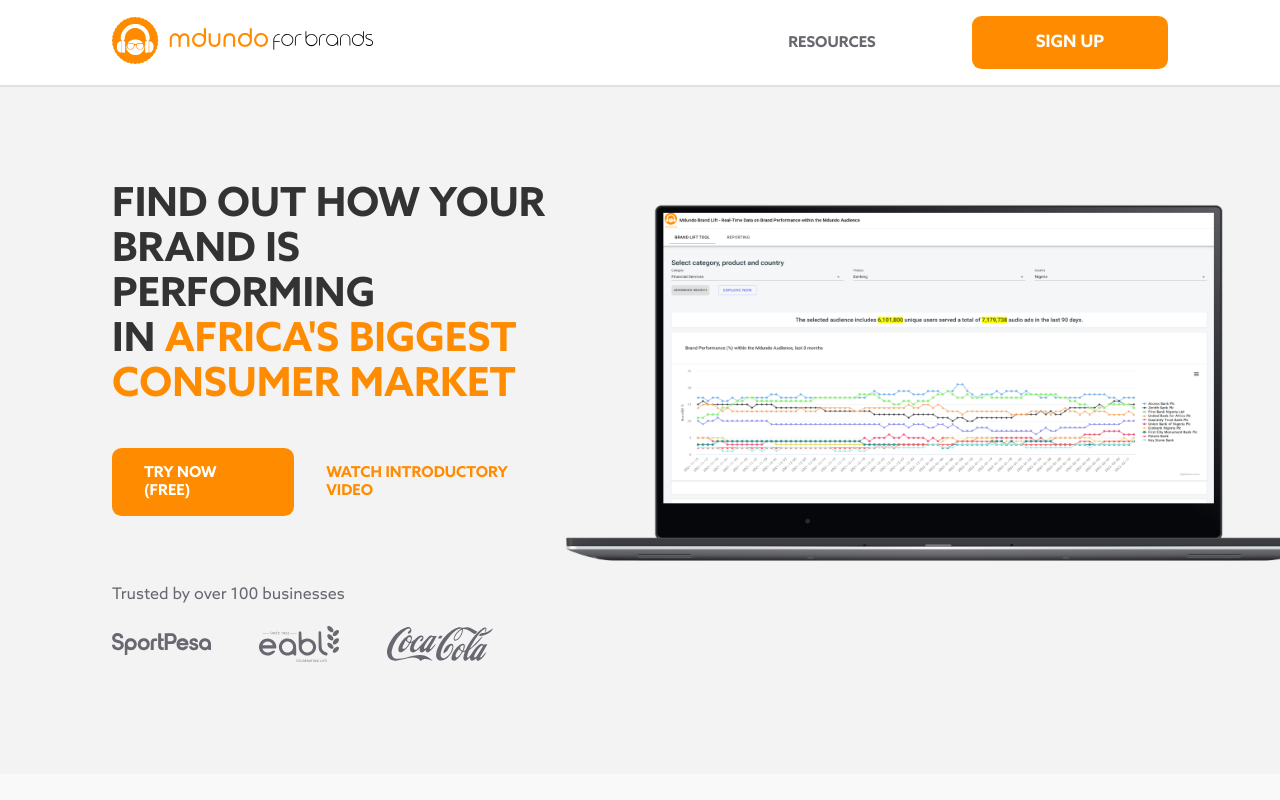
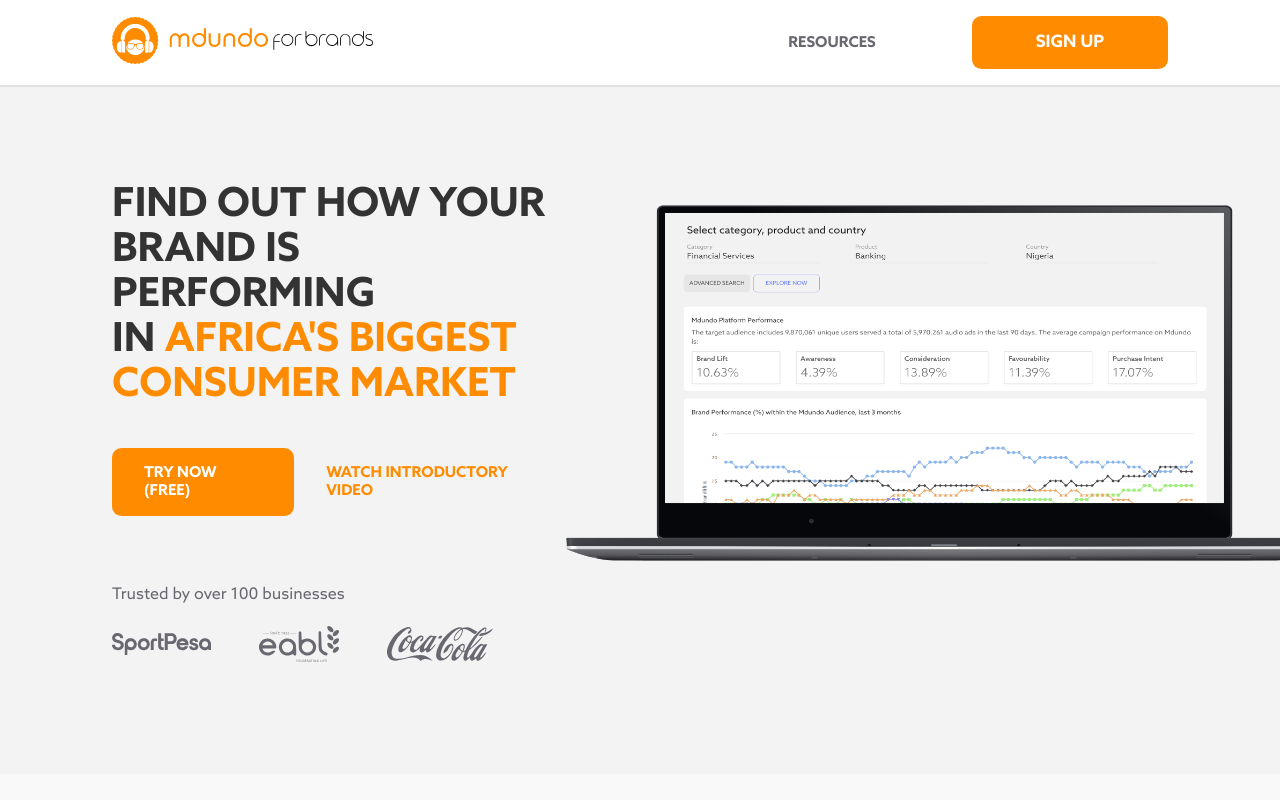
Before and after one commit to GabrielAbubakar/mdundo-for-brands, a Next.js app: page / in a window 1280 px wide. Shown: the top 800 px of the page. Built offline with nearby package versions, Linux system fonts and the light colour scheme.

Commit message:
desktop hero image changed

```diff
--- a/pages/index.js
+++ b/pages/index.js
@@ -1,8 +1,9 @@
 import Image from 'next/image'
+import Head from 'next/head'
 import Navigation from "../components/navBar/Navigation";
 import Tabs from '../components/FeatureTabs/Tabs';
 import styles from '../styles/Home.module.scss'
-import BrandLift from '../public/assets/images/BrandLift-Desktop.png'
+import BrandLift from '../public/assets/images/ProductShots.png'
 import Sportpesa from '../public/assets/images/SportPesa.svg'
 import Cocacola from '../public/assets/images/CocaCola.svg'
 import EABL from '../public/assets/images/EABL.svg'
@@ -13,16 +14,19 @@
 import MapPng from '../public/assets/images/map.png'
 import RachelPng from '../public/assets/images/RachelMdundo.png'
 import MdundoLogoSvg from '../public/assets/images/mdundoLogoDark.svg'
-import InstagramSvg from '../public/assets/images/instagram.svg'
-import FacebookSvg from '../public/assets/images/facebook.svg'
-import TwitterSvg from '../public/assets/images/twitter.svg'
+// import InstagramSvg from '../public/assets/images/instagram.svg'
+// import FacebookSvg from '../public/assets/images/facebook.svg'
+// import TwitterSvg from '../public/assets/images/twitter.svg'
 
 
 
 
 const Home = () => {
     return (
-        <div>
+        <>
+            <Head>
+                <title>Mdundo for Brands</title>
+            </Head>
             <Navigation />
 
 
@@ -49,12 +53,11 @@
                     </div>
 
                     <div className={styles.homeImgContainer}>
-                        <Image src={BrandLift} alt="bradlift desktop " width={944} height={577} />
+                        <Image src={BrandLift} alt="bradlift desktop" width={982} height={645} />
                     </div>
                 </div>
                 {/* </div> */}
             </section>
-
 
             {/* Case Studies Section*/}
             <section className={styles.caseStudies} id="case-studies">
@@ -142,7 +145,6 @@
                     </div>
                 </div>
             </section>
-
 
             {/* Clients Section */}
             <section className={styles.clients} id="clients">
@@ -246,15 +248,22 @@
                 </div>
             </section>
 
+            {/* Events Section */}
             <section className={styles.events} id="events">
                 <div className={styles.eventsContainer}>
                     <h2>Events</h2>
                     <div className={styles.eventsVideoCarousel}>
                         <div className={styles.eventsVideoCard}>
-
+                            <iframe width='100%' height='100%' src="https://www.youtube.com/embed/gaaTve1xLvQ" title="YouTube video player" frameBorder="0" allow="accelerometer; autoplay; clipboard-write; encrypted-media; gyroscope; picture-in-picture" allowFullScreen></iframe>
                         </div>
                         <div className={styles.eventsVideoCard}>
-
+                            <iframe width='100%' height="100%" src="https://www.youtube.com/embed/ArB3gEPc1I4" title="YouTube video player" frameBorder="0" allow="accelerometer; autoplay; clipboard-write; encrypted-media; gyroscope; picture-in-picture" allowFullScreen></iframe>
+                        </div>
+                        <div className={styles.eventsVideoCard}>
+                            <iframe width='100%' height='100%' src="https://www.youtube.com/embed/gaaTve1xLvQ" title="YouTube video player" frameBorder="0" allow="accelerometer; autoplay; clipboard-write; encrypted-media; gyroscope; picture-in-picture" allowFullScreen></iframe>
+                        </div>
+                        <div className={styles.eventsVideoCard}>
+                            <iframe width='100%' height="100%" src="https://www.youtube.com/embed/ArB3gEPc1I4" title="YouTube video player" frameBorder="0" allow="accelerometer; autoplay; clipboard-write; encrypted-media; gyroscope; picture-in-picture" allowFullScreen></iframe>
                         </div>
                     </div>
                     <div className={styles.eventsText}>
@@ -266,6 +275,7 @@
                 </div>
             </section>
 
+            {/* Footer Section */}
             <footer className={styles.footer} id="footer">
                 <div className={styles.footerContainer}>
                     <div className={styles.footerContentContainer}>
@@ -338,7 +348,7 @@
                     <p className={styles.footerCopyright}>Copyright © 2021 Mdundo. All rights reserved.</p>
                 </div>
             </footer>
-        </div>
+        </>
     )
 }
 
--- a/styles/Home.module.scss
+++ b/styles/Home.module.scss
@@ -82,6 +82,11 @@
 .homeImgContainer {
     flex: 1;
     margin-top: -2rem;
+
+    & img {
+        width: 100%;
+        height: auto;
+    }
 }
 
 
```
Also changed, not shown: public/assets/images/AudioAdMockup1.png (added), public/assets/images/ProductShots.png (added).
